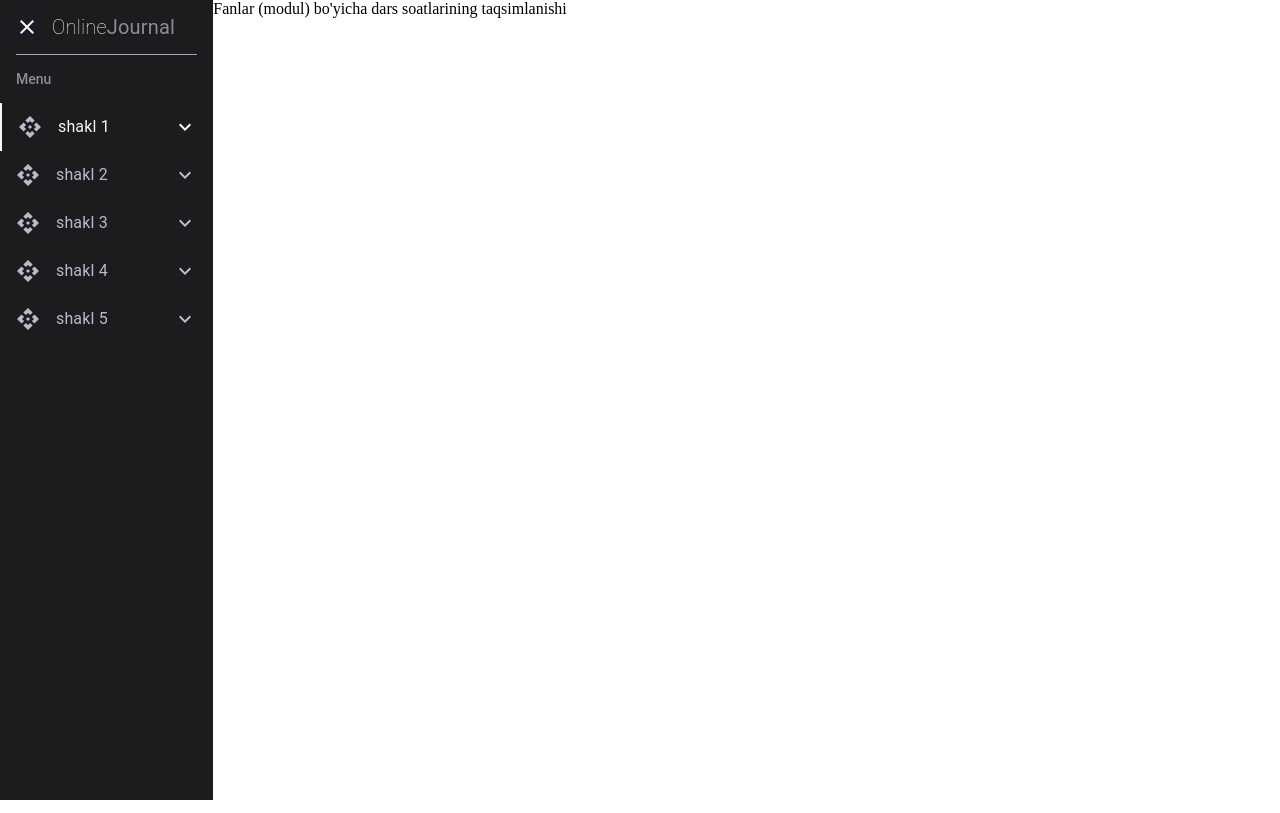
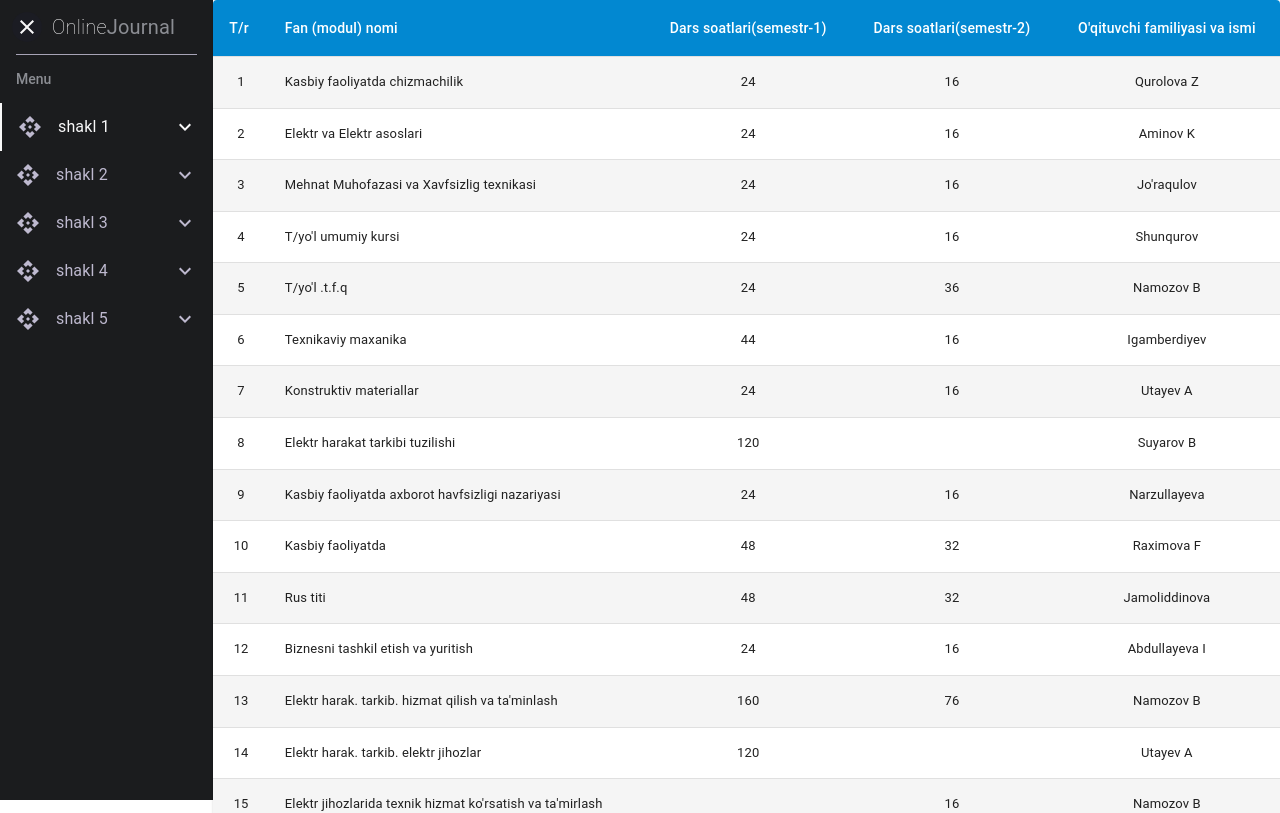
Before and after one commit to ShahzodZiyodullayev/journal, a React (Create React App) app: page / in a window 1280 px wide. Shown: the top 813 px of the page. Built offline with nearby package versions, Linux system fonts and the light colour scheme.

Commit message:
shakl2 ga dars jadval qo'shildi

```diff
--- a/src/Router.js
+++ b/src/Router.js
@@ -1,7 +1,7 @@
 import React from "react";
 import { Routes, Route } from "react-router-dom";
-import Shakl1 from "./components/Shakl1";
-import Shakl2 from "./components/Shakl2";
+import Shakl1 from "./components/shakl1/Shakl1";
+import Shakl2 from "./components/shakl2/Shakl2";
 import Shakl3 from "./components/Shakl3";
 import Shakl4 from "./components/Shakl4";
 import Shakl5 from "./components/Shakl5";
--- a/src/components/Shakl1.js
+++ /dev/null
@@ -1,7 +0,0 @@
-import React from "react";
-
-function Shakl1() {
-  return <div>Fanlar (modul) bo'yicha dars soatlarining taqsimlanishi</div>;
-}
-
-export default Shakl1;
--- a/src/components/Shakl2.js
+++ /dev/null
@@ -1,9 +0,0 @@
-import React from 'react'
-
-function Shakl2() {
-  return (
-    <div>Dars jadvali</div>
-  )
-}
-
-export default Shakl2
--- a/src/components/Sidebar.js
+++ b/src/components/Sidebar.js
@@ -92,7 +92,7 @@ function Sidebar() {
   return (
     <>
       <Grid
-        backgroundColor="rgba(27, 28, 39, .5)"
+        backgroundColor="rgba(27, 28, 39, 0.5)"
         borderRadius="50%"
         position="absolute"
         width={30}
--- /dev/null
+++ b/src/components/shakl1/DarsInfo.jsx
@@ -0,0 +1,144 @@
+const userData = [
+    {
+       id:'1',
+       fanNomi: 'Kasbiy faoliyatda chizmachilik',
+       semestr1:'24',
+       semestr2:'16',
+       oqituvchiIsmi:'Qurolova Z'
+    },
+    {
+        id:'2',
+        fanNomi: 'Elektr va Elektr asoslari',
+        semestr1:'24',
+        semestr2:'16',
+        oqituvchiIsmi:'Aminov K'
+     },
+     {
+        id:'3',
+        fanNomi: 'Mehnat Muhofazasi va Xavfsizlig texnikasi',
+        semestr1:'24',
+        semestr2:'16',
+        oqituvchiIsmi:'Jo\'raqulov'
+     },
+     {
+        id:'4',
+        fanNomi: 'T/yo\'l umumiy kursi',
+        semestr1:'24',
+        semestr2:'16',
+        oqituvchiIsmi:'Shunqurov'
+     },
+     {
+        id:'5',
+        fanNomi: 'T/yo\'l .t.f.q',
+        semestr1:'24',
+        semestr2:'36',
+        oqituvchiIsmi:'Namozov B'
+     },
+     {
+        id:'6',
+        fanNomi: 'Texnikaviy maxanika',
+        semestr1:'44',
+        semestr2:'16',
+        oqituvchiIsmi:'Igamberdiyev'
+     },
+     {
+        id:'7',
+        fanNomi: 'Konstruktiv materiallar',
+        semestr1:'24',
+        semestr2:'16',
+        oqituvchiIsmi:'Utayev A'
+     },
+     {
+        id:'8',
+        fanNomi: 'Elektr harakat tarkibi tuzilishi',
+        semestr1:'120',
+        semestr2:'',
+        oqituvchiIsmi:'Suyarov B'
+     },
+     {
+        id:'9',
+        fanNomi: 'Kasbiy faoliyatda axborot havfsizligi nazariyasi',
+        semestr1:'24',
+        semestr2:'16',
+        oqituvchiIsmi:'Narzullayeva'
+     },
+     {
+        id:'10',
+        fanNomi: 'Kasbiy faoliyatda',
+        semestr1:'48',
+        semestr2:'32',
+        oqituvchiIsmi:'Raximova F'
+     },
+     {
+        id:'11',
+        fanNomi: 'Rus titi',
+        semestr1:'48',
+        semestr2:'32',
+        oqituvchiIsmi:'Jamoliddinova'
+     },
+     {
+        id:'12',
+        fanNomi: 'Biznesni tashkil etish va yuritish',
+        semestr1:'24',
+        semestr2:'16',
+        oqituvchiIsmi:'Abdullayeva I'
+     },
+     {
+        id:'13',
+        fanNomi: 'Elektr harak. tarkib. hizmat qilish va ta\'minlash',
+        semestr1:'160',
+        semestr2:'76',
+        oqituvchiIsmi:'Namozov B'
+     },
+     {
+        id:'14',
+        fanNomi: 'Elektr harak. tarkib. elektr jihozlar',
+        semestr1:'120',
+        semestr2:'',
+        oqituvchiIsmi:'Utayev A'
+     },
+     {
+        id:'15',
+        fanNomi: 'Elektr jihozlarida texnik hizmat ko\'rsatish va ta\'mirlash',
+        semestr1:'',
+        semestr2:'16',
+        oqituvchiIsmi:'Namozov B'
+     },
+     {
+        id:'16',
+        fanNomi: 'Jismoniy tarbiya',
+        semestr1:'',
+        semestr2:'',
+        oqituvchiIsmi:'Pardayev B'
+     },
+     {
+        id:'17',
+        fanNomi: 'Ma\'naviyat soati',
+        semestr1:'',
+        semestr2:'',
+        oqituvchiIsmi:''
+     },
+     {
+        id:'18',
+        fanNomi: 'Chilangarlik ishi O\'.A',
+        semestr1:'90',
+        semestr2:'',
+        oqituvchiIsmi:'Djumaev O'
+     },
+     {
+        id:'19',
+        fanNomi: 'Mehan.ish. ber. O\'.A',
+        semestr1:'90',
+        semestr2:'',
+        oqituvchiIsmi:'Djumaev O'
+     },
+     {
+        id:'20',
+        fanNomi: 'Elektr harakat tarmoqlari komp. yig\'ish ishlari',
+        semestr1:'',
+        semestr2:'96',
+        oqituvchiIsmi:'Utayev A'
+     },
+];
+
+export default userData;
--- /dev/null
+++ b/src/components/shakl1/Shakl1.js
@@ -0,0 +1,58 @@
+import React from "react";
+import {TableContainer, Paper, Table, styled, TableBody, TableCell, tableCellClasses, TableHead, TableRow } from '@mui/material';
+import userData from './DarsInfo';
+
+const StyledTableCell = styled(TableCell)(({ theme }) => ({
+  [`&.${tableCellClasses.head}`]: {
+    backgroundColor: theme.palette.info.main,
+    color: theme.palette.common.white,
+  },
+  [`&.${tableCellClasses.body}`]: {
+    fontSize: 13,
+  },
+}));
+
+const StyledTableRow = styled(TableRow)(({ theme }) => ({
+  '&:nth-of-type(odd)': {
+    backgroundColor: theme.palette.action.hover,
+  },
+  // hide last border
+  '&:last-child td, &:last-child th': {
+    border: 0,
+  },
+}));
+
+function Shakl1() {
+  return (
+    <TableContainer component={Paper}>
+         <Table sx={{ minWidth: 650 }} aria-label="simple table">
+          <TableHead>
+          <TableRow>
+            <StyledTableCell >T/r</StyledTableCell>
+            <StyledTableCell>Fan (modul) nomi</StyledTableCell>
+            <StyledTableCell align="center">Dars soatlari(semestr-1)</StyledTableCell>
+            <StyledTableCell align="center">Dars soatlari(semestr-2)</StyledTableCell>
+            <StyledTableCell align="center">O'qituvchi familiyasi va ismi</StyledTableCell>
+          </TableRow>
+        </TableHead>
+        <TableBody>
+          {userData.map((item) => (
+            <StyledTableRow
+              key={item.id}
+              sx={{ '&:last-child td, &:last-child th': {border:0 } }}
+            >
+              <StyledTableCell align="center">{item.id}</StyledTableCell>
+              <StyledTableCell component="th" scope="row">{item.fanNomi}</StyledTableCell>
+              <StyledTableCell align="center">{item.semestr1}</StyledTableCell>
+              <StyledTableCell align="center">{item.semestr2}</StyledTableCell>
+              <StyledTableCell align="center">{item.oqituvchiIsmi}</StyledTableCell>
+            </StyledTableRow>
+          ))}
+        </TableBody>
+      </Table>
+    </TableContainer>
+  )
+
+}
+
+export default Shakl1;
--- /dev/null
+++ b/src/components/shakl2/DarsJadval.jsx
@@ -0,0 +1,59 @@
+import React from 'react';
+
+const DarsJadval = () => {
+    return (
+        <table style={{width:'100%'}}>
+          <thead>
+             <tr>
+               <th>Darsliklar</th>
+               <th>Dushanba</th>
+               <th>Seshanbe</th>
+               <th>Chorshanba</th>
+               <th>Payshanba</th>
+               <th>Juma</th>
+               <th>Shanba</th>
+             </tr>
+          </thead>
+          <tbody>
+             <tr>
+               <th>1-juftlik</th>
+               <td>Chilangarlik ishlari/Mehanik ish berish</td>
+               <td>Elektr har. tark. xizmat. ko'r. va ta'mir.</td>
+               <td>Elektr har. tur. elektr jihozlar.</td>
+               <td>Kasb faol chizmach/Biznes tash. etish va yur.</td>
+               <td>Elektr har. tark. xizmat. ko'r. va ta'mir.</td>
+               <td>Elektr har. tark. xizmat. ko'r. va ta'mir.</td>
+             </tr>
+             <tr>
+               <th>2-juftlik</th>
+               <td>Chilangarlik ishlari/Mehanik ish berish</td>
+               <td>Elektr har. tarkibi tuzilishi</td>
+               <td>Elektr har. tarkibi tuzilishi</td>
+               <td>Elektr har. tarkibi, elektr jihozlar.</td>
+               <td>Elektr har. tarkibi, elektr jihozlar.</td>
+               <td>Mehnat muhof. va xavf. texnik/Jismoniy tarb.</td>
+             </tr>
+             <tr>
+               <th>3-juftlik</th>
+               <td>Chilangarlik ishlari/Mehanik ish berish</td>
+               <td>Jismoniy tarb/ Elektr va elektr asoslari</td>
+               <td>Kasbiy faoliyatda rus tili</td>
+               <td>Elektr har. tark. xizmat. ko'r. va ta'mir.</td>
+               <td>Texnik mexanika</td>
+               <td>T/yo'l umumiy kursi</td>
+             </tr>
+             <tr>
+               <th>4-juftlik</th>
+               <td>Elektr har. tarkibi tuzilishi</td>
+               <td></td>
+               <td>T/yo'l T.F.Q</td>
+               <td>Kasb faoliyatida axborot havfsizligi</td>
+               <td>Murabiy soati</td>
+               <td></td>
+             </tr>
+          </tbody>
+       </table>
+    );
+};
+
+export default DarsJadval;
--- /dev/null
+++ b/src/components/shakl2/Shakl2.js
@@ -0,0 +1,46 @@
+import React from 'react'
+import Grid from '@mui/material/Grid';
+import './shakl2.css';
+import DarsJadval from './DarsJadval';
+
+function Shakl2() {
+  return (
+    <>
+<Grid container>
+   <Grid lg={12} sx={12} backgroundColor='#0288D1' textAlign='center' padding={2}>
+     <h2 style={{color: "#fff"}}>O'QUV GURUHINING TASHKILIY TUZILMASI VA DARS JADVALI</h2>
+   </Grid>
+   <Grid lg={12} sx={12} padding={2}>
+     <h3 style={{margin:"10px", textDecoration:"underline"}}>Guruh rahbari: MAjidov E</h3>
+     <h3 style={{margin:"10px", textDecoration:"underline"}}>Guruh sardori: Familiya Ismi</h3>
+   </Grid>
+   <Grid lg={12} sx={12} textAlign='center' padding={2}>
+      <h2 style={{color: "#0288D1"}}>DARS JADVALI</h2>
+   </Grid>
+   <Grid lg={12} sx={12} textAlign='right' paddingRight={3}>
+      <h3 style={{textDecoration:"underline"}}>I-Semestr</h3>
+   </Grid>
+</Grid>
+<Grid container marginTop={2}>
+  <Grid className='jadval' lg={12}>
+       <DarsJadval />
+  </Grid>
+</Grid>
+<Grid container marginTop={2}>
+  <Grid lg={12} sx={12} textAlign='center' padding={2}>
+      <h2 style={{color: "#0288D1"}}>DARS JADVALI</h2>
+   </Grid>
+   <Grid lg={12} sx={12} textAlign='right' paddingRight={3}>
+      <h3 style={{textDecoration:"underline"}}>II-Semestr</h3>
+   </Grid>
+</Grid>
+<Grid container marginTop={2}>
+  <Grid className='jadval' lg={12}>
+       <DarsJadval />
+  </Grid>
+</Grid>
+ </>
+  )
+}
+
+export default Shakl2
--- /dev/null
+++ b/src/components/shakl2/shakl2.css
@@ -0,0 +1,16 @@
+.jadval table {
+  border: 1px solid #0288d1;
+  border-collapse: collapse;
+}
+.jadval th {
+  border: 1px solid #fff;
+  border-collapse: collapse;
+  padding: 10px;
+  background: #0288d1;
+  color: #fff;
+}
+.jadval td {
+  border: 1px solid #0288d1;
+  border-collapse: collapse;
+  padding: 3px;
+}
```
Also changed, not shown: src/layouts/MainLayout.js (line endings or trailing spaces).
